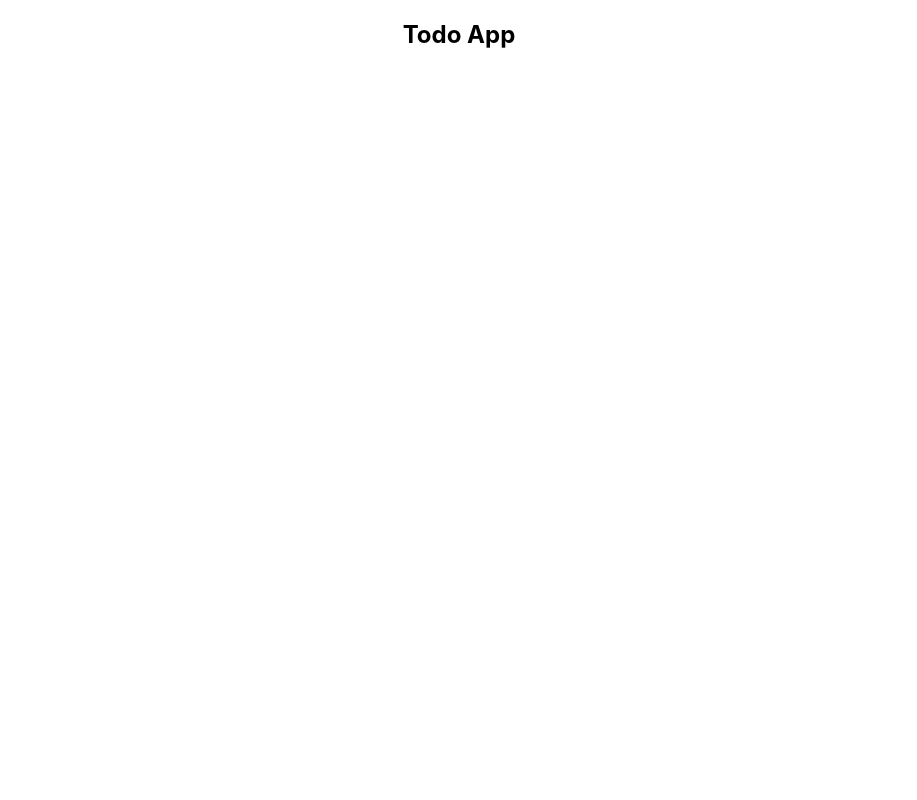
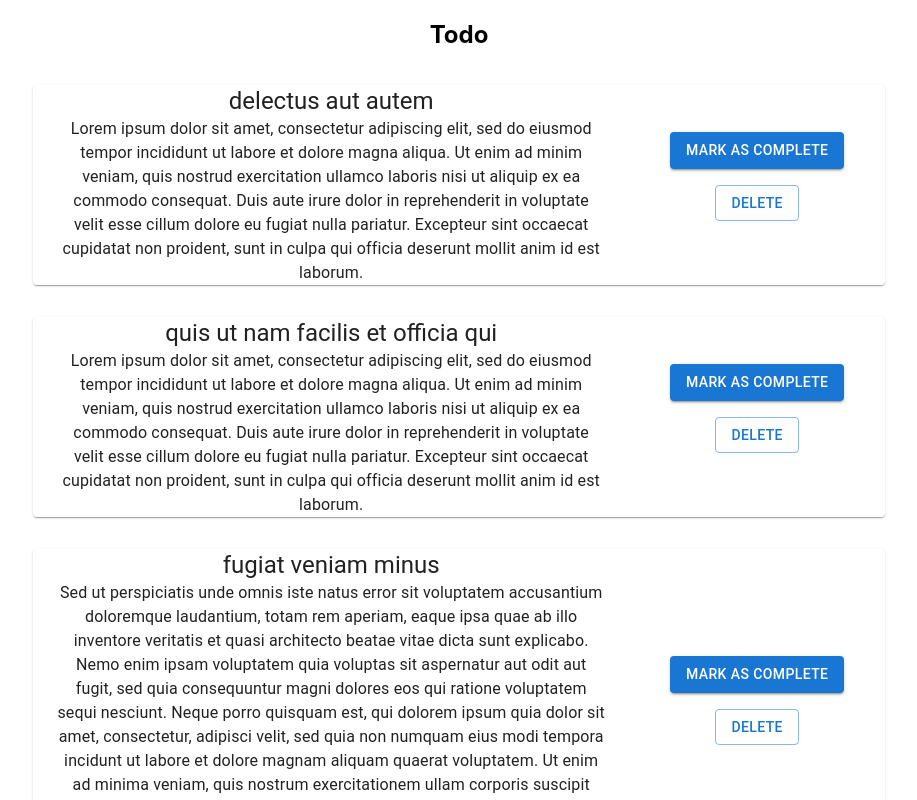
Before and after one commit to direshpradhan/todo, a React (Create React App) app: page / in a window 1280 px wide. Shown: the top 800 px of the page, without its empty margins (181-1098 px from the left). Built offline with nearby package versions, Linux system fonts and the light colour scheme; data requests are answered from the project's data file.

Commit message:
added Todo and TodoItem component

```diff
--- a/src/App.jsx
+++ b/src/App.jsx
@@ -1,9 +1,10 @@
 import "./App.css";
+import { Todo } from "./components/Todo";
 
 function App() {
   return (
     <div className="App">
-      <h2>Todo App</h2>
+      <Todo />
     </div>
   );
 }
--- /dev/null
+++ b/src/components/Todo.jsx
@@ -0,0 +1,64 @@
+import { Button, TextField, Container, Grid } from "@mui/material";
+import React, { useState } from "react";
+import { useData } from "../context/DataContext";
+import { TodoItem } from "./TodoItem";
+
+export const Todo = () => {
+  //   const [inputTitle, setInputTitle] = useState("");
+  //   const [inputDesc, setInputDesc] = useState("");
+  const { dispatch, tasks } = useData();
+
+  //   const addTask = () => {
+  //     dispatch({
+  //       type: "ADD_TASK",
+  //       payload: {
+  //         id: tasks.length + 1,
+  //         title: inputTitle,
+  //         desc: inputDesc,
+  //         completed: false,
+  //       },
+  //     });
+  //   };
+
+  return (
+    <div>
+      <h2>Todo</h2>
+      {/* <Container
+        maxWidth="lg"
+        sx={{
+          display: "flex",
+          justifyContent: "center",
+          gap: "1rem",
+          flexDirection: { xs: "column", sm: "row" },
+        }}
+      >
+        <TextField
+          id="outlined-basic"
+          placeholder="Title"
+          variant="outlined"
+          value={inputTitle}
+          onChange={(event) => setInputTitle(event.target.value)}
+          sx={{ width: { xs: "100%", sm: "35%" } }}
+        />
+        <TextField
+          id="outlined-basic"
+          placeholder="Description"
+          variant="outlined"
+          value={inputDesc}
+          onChange={(event) => setInputDesc(event.target.value)}
+          sx={{ width: { xs: "100%", sm: "35%" } }}
+        />
+        <Button variant="contained" onClick={() => addTask()}>
+          Add Task
+        </Button>
+      </Container> */}
+      <Container maxWidth="md">
+        <Grid container>
+          {tasks.map((task) => {
+            return <TodoItem key={task.id} task={task} />;
+          })}
+        </Grid>
+      </Container>
+    </div>
+  );
+};
--- /dev/null
+++ b/src/components/TodoItem.jsx
@@ -0,0 +1,25 @@
+import { Button, Container, Grid, Paper, Typography } from "@mui/material";
+import React from "react";
+
+export const TodoItem = ({ task }) => {
+  return (
+    <Grid item>
+      <Paper sx={{ margin: "1rem 0", display: "flex", alignItems: "center" }}>
+        <Container sx={{ width: "70%" }}>
+          <Typography variant="h5">{task.title}</Typography>
+          <Typography variant="body1">{task.description}</Typography>
+        </Container>
+        <Container sx={{ width: "30%" }}>
+          {task.completed ? (
+            <Button variant="contained">Mark as Incomplete</Button>
+          ) : (
+            <Button variant="contained">Mark as complete</Button>
+          )}
+          <Button variant="outlined" sx={{ margin: "1rem 0" }}>
+            Delete
+          </Button>
+        </Container>
+      </Paper>
+    </Grid>
+  );
+};
--- a/src/context/DataContext.jsx
+++ b/src/context/DataContext.jsx
@@ -17,7 +17,7 @@ export const DataProvider = ({ children }) => {
   console.log(state.tasks);
 
   return (
-    <DataContext.Provider value={{ state, dispatch }}>
+    <DataContext.Provider value={{ state, dispatch, tasks: state.tasks }}>
       {children}
     </DataContext.Provider>
   );
```
